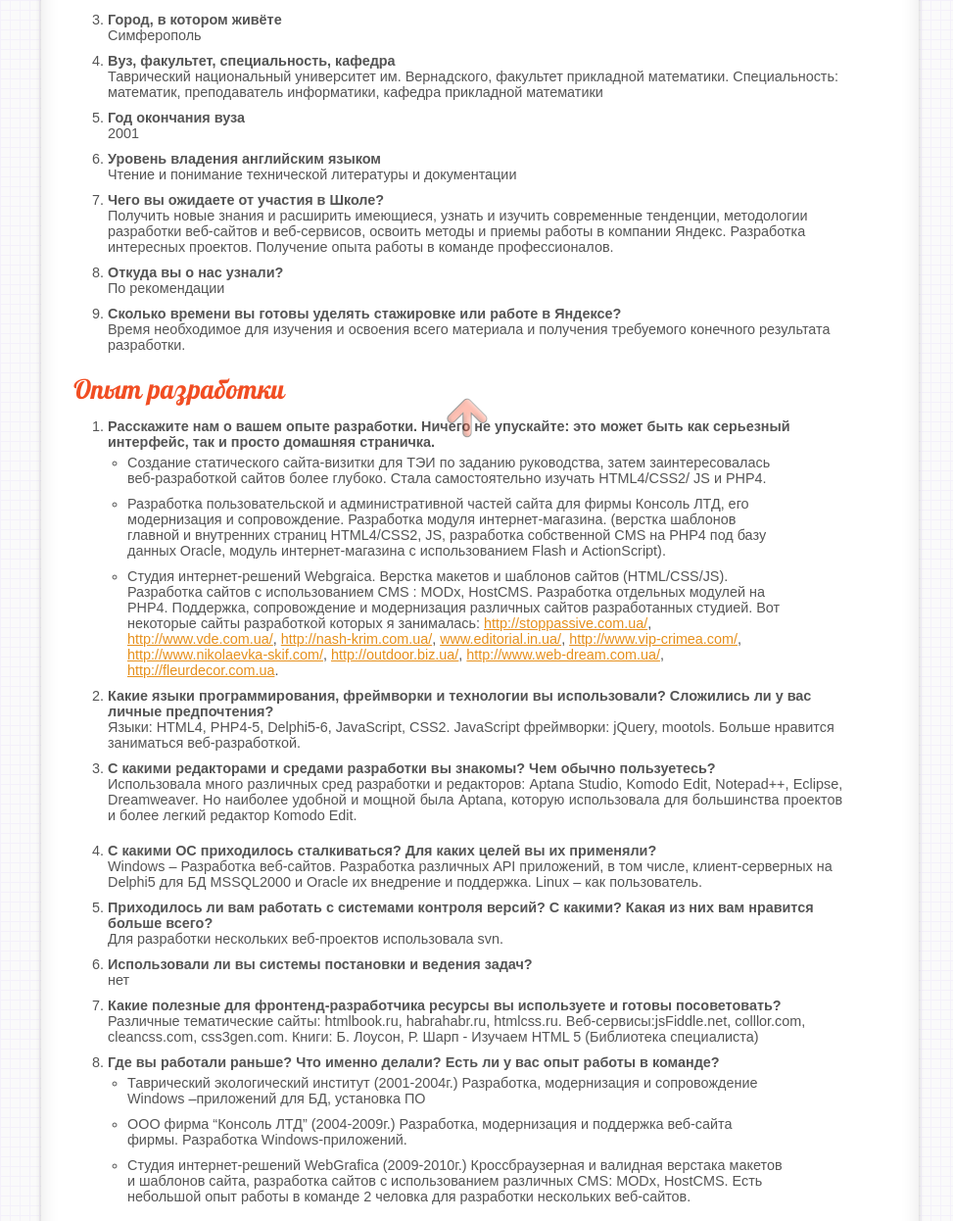
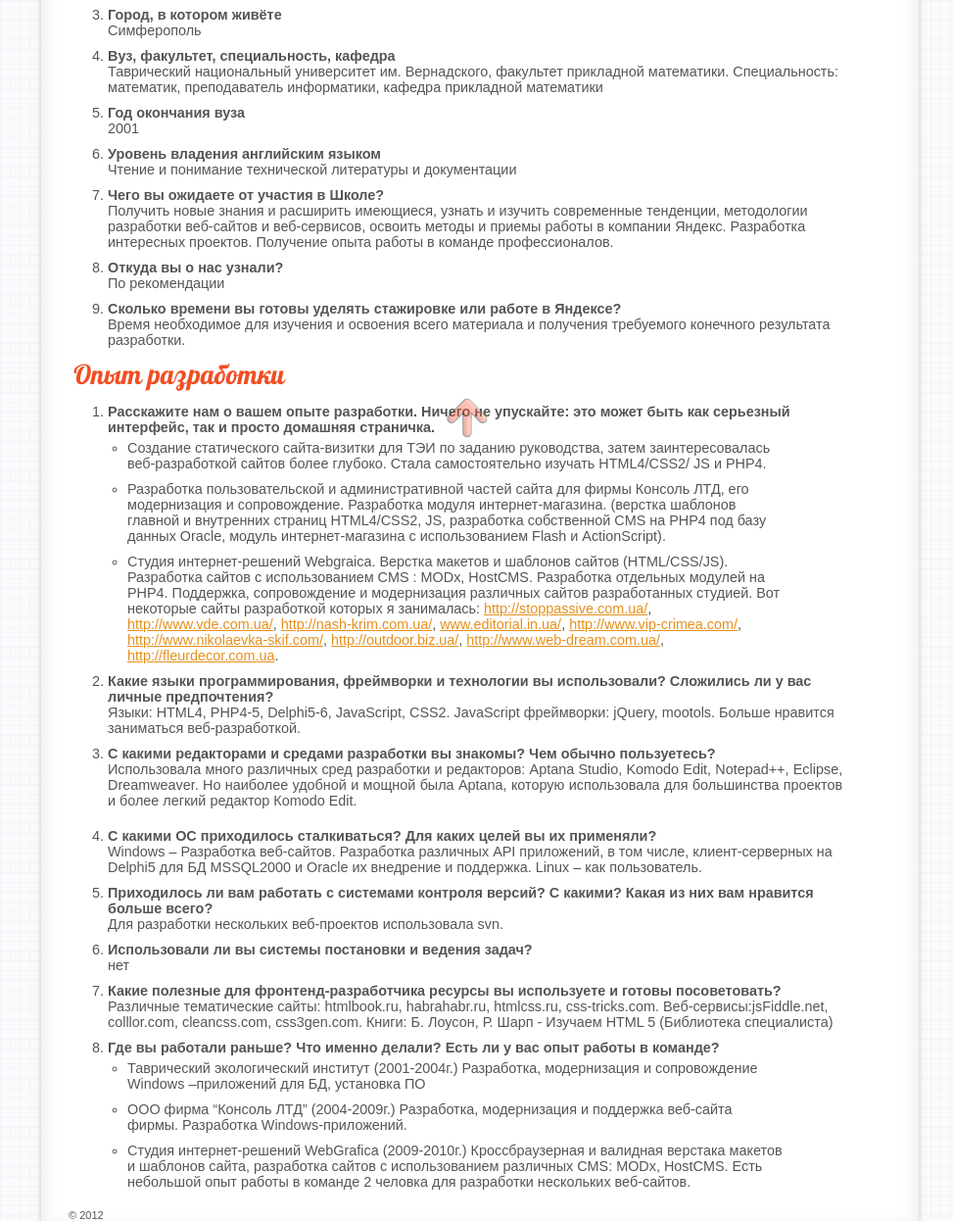
Before and after one commit to vita78/anketa, a plain HTML site: page index.html in a window 1280 px wide. Shown: the part 340-1586 px from the top of the page at 98% size, without its empty margins (150-1123 px from the left). Drawn offline with nearby package versions, Linux system fonts and the light colour scheme.

Commit message:
корректировка html

```diff
--- a/index.html
+++ b/index.html
@@ -74,7 +74,7 @@ $(function(){
         <img class="paperclip" src="style/paperclip.png" alt="paperclip" />
         <img class="logo1" src="style/logo.png" alt="лого"/>
         <header><h1>Резюме</h1></header>
-        <p id="p1">
+        <div id="p1">
             <h2>Общие вопросы</h2>
                 <ol>
                     <li><h3>Фамилия, имя, отчество</h3>
@@ -107,8 +107,8 @@ $(function(){
                     </li>
                 </ol>
 
-        </p>
-        <p id="p2">
+        </div>
+        <div id="p2">
            <h2>Опыт разработки</h2>
            <ol>
                 <li><h3>Расскажите нам о вашем опыте разработки. Ничего не упускайте: это может быть как серьезный интерфейс, так и просто домашняя страничка.</h3>
@@ -153,7 +153,7 @@ $(function(){
                     нет
                 </li>
                 <li><h3>Какие полезные для фронтенд-разработчика ресурсы вы используете и готовы посоветовать?</h3>
-                   Различные тематические сайты: htmlbook.ru, habrahabr.ru, htmlcss.ru. Веб-сервисы:jsFiddle.net, colllor.com, cleancss.com, css3gen.com. Книги: Б. Лоусон, Р. Шарп - Изучаем HTML 5 (Библиотека специалиста)
+                   Различные тематические сайты: htmlbook.ru, habrahabr.ru, htmlcss.ru, css-tricks.com. Веб-сервисы:jsFiddle.net, colllor.com, cleancss.com, css3gen.com. Книги: Б. Лоусон, Р. Шарп - Изучаем HTML 5 (Библиотека специалиста)
                 </li>
                 <li><h3>Где вы работали раньше? Что именно делали? Есть ли у вас опыт работы в команде?</h3>
                      <ul>
@@ -171,7 +171,7 @@ $(function(){
                     </ul>
                 </li>
            </ol>
-        </p>
+        </div>
         <footer>
 	    <a class='scrollTop' href='#' style='display:none;'></a>
             <p> &copy; 2012 <!--| <a href="http://validator.w3.org/check?uri=referer">HTML5</a> | <a href="http://jigsaw.w3.org/css-validator/check/referer">CSS</a--> </p>
```
